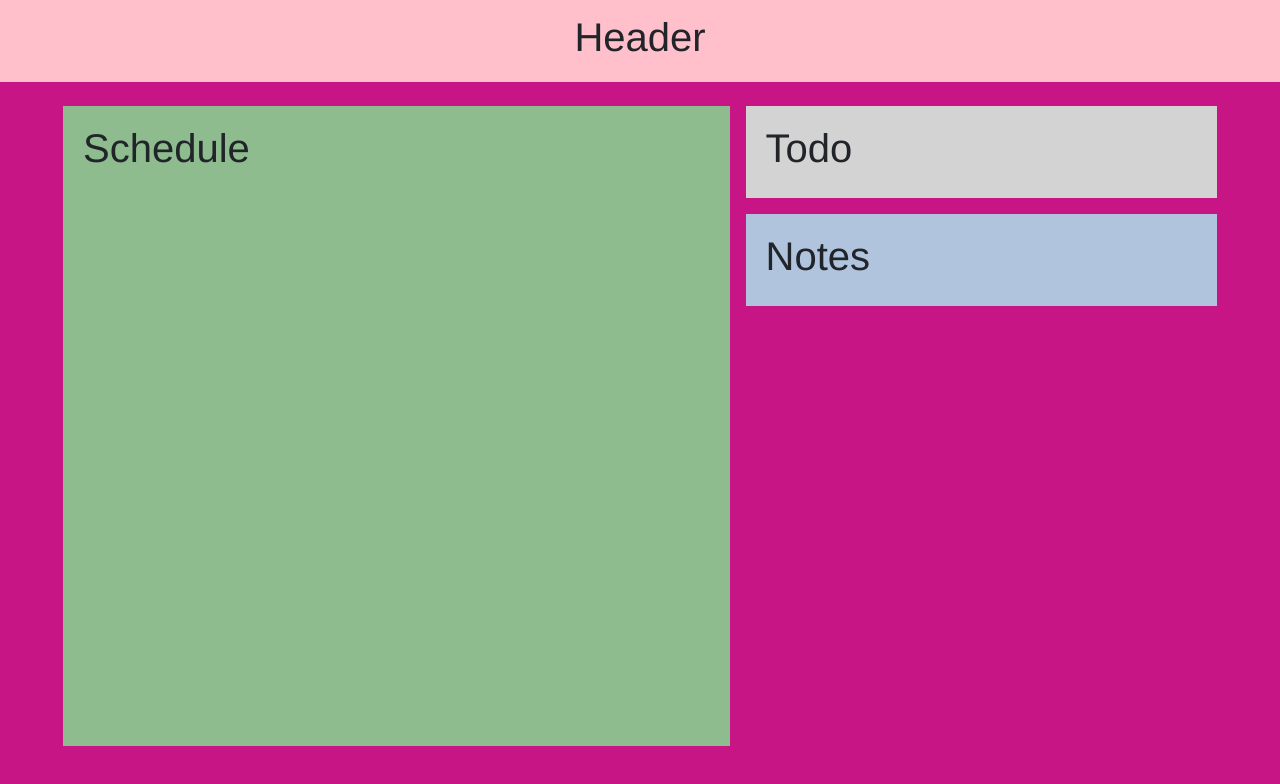
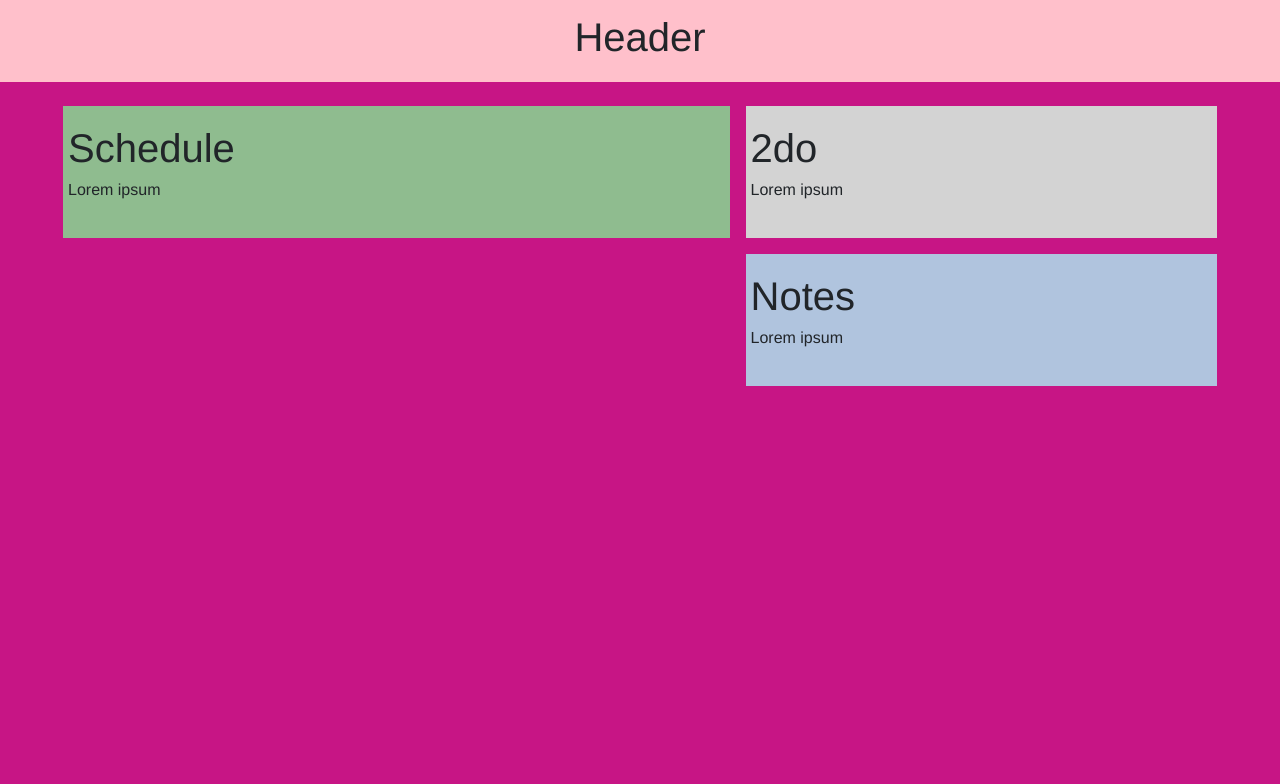
Before and after one commit to Paalch/it2810-webutvikling-h17-prosjekt-3-group35, a React (Create React App) app in the folder react-app/: page / in a window 1280 px wide. Shown: the top 784 px of the page. Built offline with nearby package versions, Linux system fonts and the light colour scheme.

Commit message:
Added header and main for boxes

```diff
--- a/react-app/src/containers/notes/Notes.js
+++ b/react-app/src/containers/notes/Notes.js
@@ -1,11 +1,17 @@
 import React from 'react';
+import { Row, Col } from 'react-bootstrap'
 import './notes.css'
 
 class Notes extends React.Component {
   render () {
     return (
       <div className={'notes-container box'}>
-        <h1>Notes</h1>
+        <Row className={'box-header'}>
+          <h1>Notes</h1>
+        </Row>
+        <Row className={'box-body'}>
+          <p>Lorem ipsum</p>
+        </Row>
       </div>
     )
   }
--- a/react-app/src/containers/schedule/Schedule.js
+++ b/react-app/src/containers/schedule/Schedule.js
@@ -1,11 +1,17 @@
 import React from 'react';
+import { Row, Col } from 'react-bootstrap'
 import './schedule.css';
 
 class Schedule extends React.Component {
   render () {
     return (
       <div className={'schedule-container box'}>
-        <h1>Schedule</h1>
+        <Row className={'box-header'}>
+          <h1>Schedule</h1>
+        </Row>
+        <Row className={'box-body'}>
+          <p>Lorem ipsum</p>
+        </Row>
       </div>
     )
   }
--- a/react-app/src/containers/schedule/schedule.css
+++ b/react-app/src/containers/schedule/schedule.css
@@ -1,5 +1,4 @@
 .schedule-container {
   background-color: darkseagreen;
   padding: 20px;
-  height: 80vh;
 }
--- a/react-app/src/containers/todo/Todo.js
+++ b/react-app/src/containers/todo/Todo.js
@@ -1,11 +1,17 @@
 import React from 'react';
+import { Row, Col } from 'react-bootstrap'
 import './todo.css';
 
 class Todo extends React.Component {
   render () {
     return (
       <div className={'todo-container box'}>
-        <h1>Todo</h1>
+        <Row className={'box-header'}>
+          <h1>2do</h1>
+        </Row>
+        <Row className={'box-body'}>
+          <p>Lorem ipsum</p>
+        </Row>
       </div>
     )
   }
```
